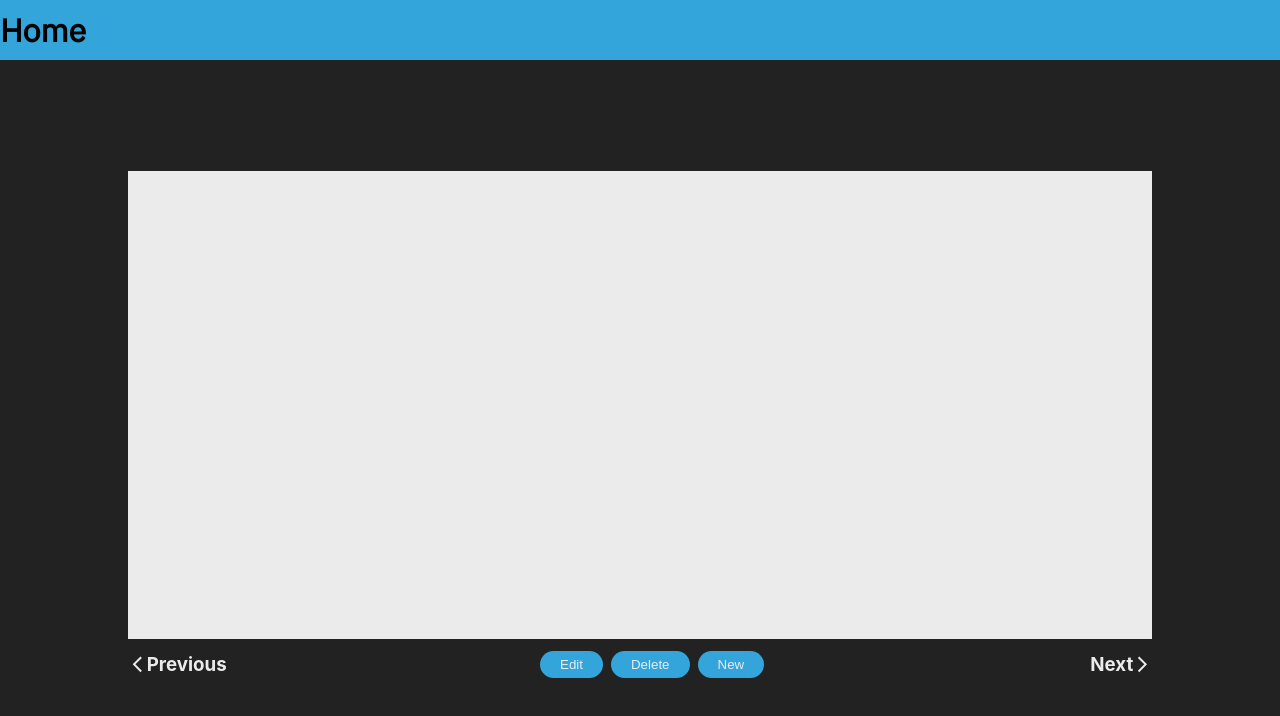
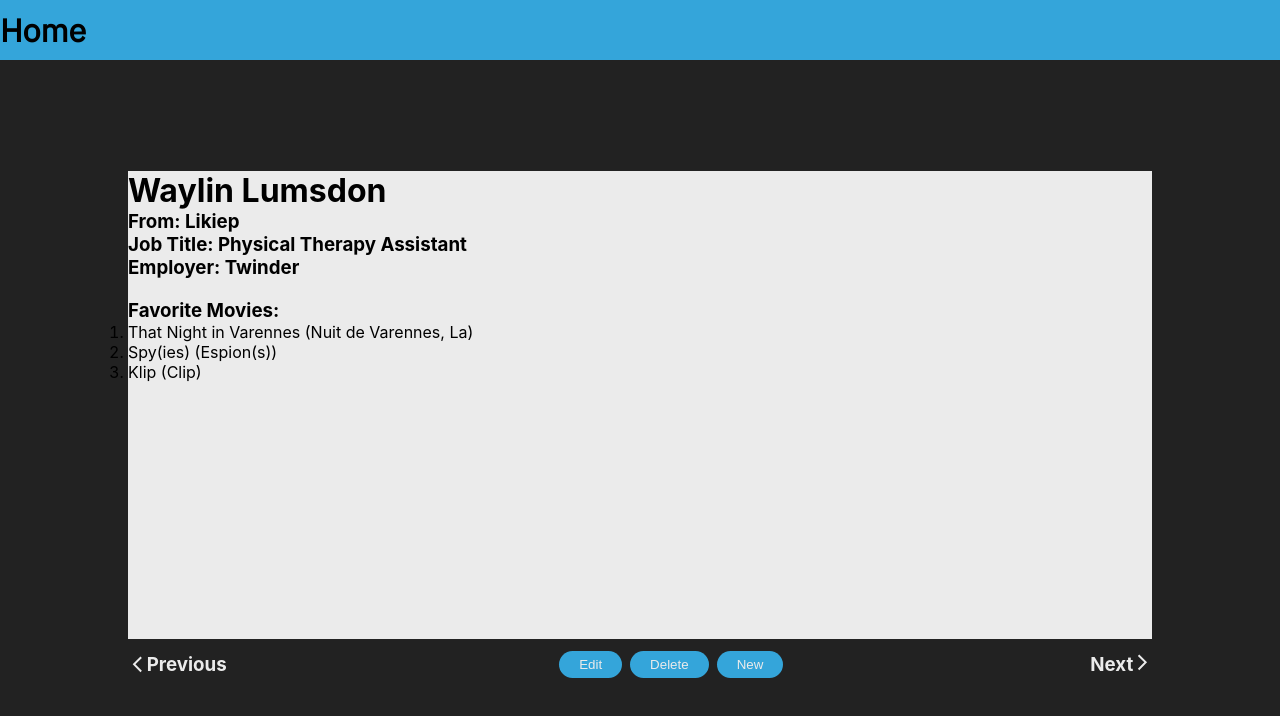
Before and after one commit to jalbiston/user-directory-app, a React (Create React App) app: page / in a window 1280 px wide. Shown: the top 716 px of the page. Built offline with nearby package versions, Linux system fonts and the light colour scheme.

Commit message:
next and previous functions

```diff
--- a/src/Functionality.js
+++ b/src/Functionality.js
@@ -1 +1,39 @@
-// holds the functions
+import React, { Component } from 'react'
+import {data} from "./data"
+
+
+console.log(data)
+
+
+export default function Functionality (props) {
+
+
+
+
+    return (
+        <div className="obama">
+            {
+                data
+                .filter(item => item.id === props.cardNumber)
+                .map(item =>
+                <div>
+                <h1>{item.name.first} {item.name.last}</h1>
+                <h3>From: {item.city}</h3>
+                <h3>Job Title: {item.title}</h3>
+                <h3>Employer: {item.employer}</h3>
+                <br/>
+                <h3>Favorite Movies:</h3>
+                <ol className ="items">
+                    <li>{item.favoriteMovies[0]}</li>
+                    <li>{item.favoriteMovies[1]}</li>
+                    <li>{item.favoriteMovies[2]}</li>
+                </ol>
+                </div>
+                )
+            }
+        </div>
+    )
+
+
+
+}
--- a/src/Structure.js
+++ b/src/Structure.js
@@ -1,24 +1,37 @@
+import { render } from '@testing-library/react'
 import { MdArrowBackIosNew} from 'react-icons/md'
 import {MdArrowForwardIos} from 'react-icons/md'
+import Functionality from "./Functionality"
+import React, { useState } from 'react'
 
 
-function Structure() {
-  return (
+const Structure = () => {
+
+  let [cardNumber, setCardNumber] = useState(1)
+
+console.log(cardNumber)
+    return (
     <div className="App">
      <header>
        <h1> Home</h1>
      </header>
      <div className="container">
         <div className="powder">
-
+          {/* functionality parts */}
+        <Functionality cardNumber = {cardNumber}/>
         <div className="controls">
-            <h3> <MdArrowBackIosNew /> Previous </h3>
+            <h3 className="previous-h3"
+            onClick ={() => setCardNumber(cardNumber - 1)}
+            > <MdArrowBackIosNew /> Previous </h3>
             <div className ='control-btns'>
               <button>Edit</button>
               <button>Delete</button>
               <button>New</button>
             </div>
-            <h3 className="next-h3"> Next <MdArrowForwardIos /></h3>
+            <h3 className="next-h3"
+            onClick ={() => setCardNumber(cardNumber + 1)}
+            > Next <MdArrowForwardIos />
+            </h3>
           </div>
         </div>
      </div>
--- a/data.js
+++ b/src/data.js
@@ -1,4 +1,4 @@
-const data = [
+export const data = [
   {
     id: 1,
     name: { first: "Waylin", last: "Lumsdon" },
@@ -285,5 +285,3 @@ const data = [
     ]
   }
 ];
-
-export default data;
--- a/src/index.css
+++ b/src/index.css
@@ -11,15 +11,35 @@ body {
   -moz-osx-font-smoothing: grayscale;
 }
 
-h3{
+.previous-h3{
   width: 100px;
   display: flex;
   align-items: center;
 }
 
+.previous-h3:hover{
+  cursor: pointer;
+}
+
+button {
+  padding: 6px 20px;
+  border-radius: 15px;
+  background-color: var(--blue);
+  border: none;
+  color: var(--white);
+  margin-right: 8px;
+}
+
+
 .next-h3{
   display: flex;
   justify-content: flex-end;
+
+}
+
+
+.next-h3:hover{
+cursor: pointer;
 }
 
 :root {
@@ -75,14 +95,8 @@ header{
 
 }
 
-button {
-  padding: 6px 20px;
-  border-radius: 15px;
-  background-color: var(--blue);
-  border: none;
-  color: var(--white);
-  margin-right: 8px;
-}
+
+
 
 
 .control-btns {
@@ -90,3 +104,11 @@ button {
   display:flex;
   justify-content: space-evenly;
 }
+
+.control-btns button:hover {
+  cursor: pointer;
+}
+
+/* .items {
+  list-style: ;
+} */
```
